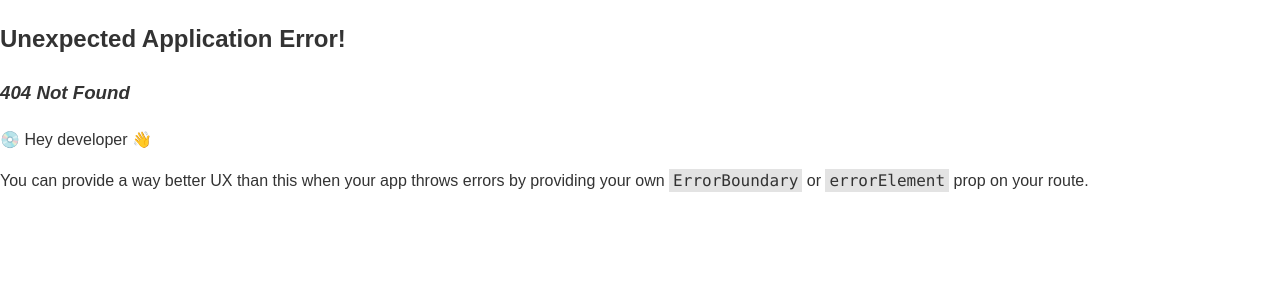
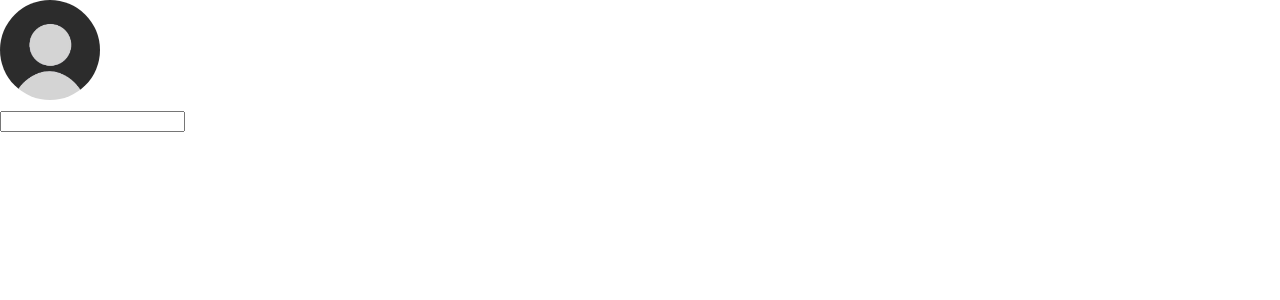
Before and after one commit to HebaHamdan2/Draw-Insight-app, a React (Create React App) app: page /signup in a window 1280 px wide. Before the commit this address had no page. Shown: the top 300 px of the page. Built offline with nearby package versions, Linux system fonts and the light colour scheme.

Commit message:
Landing page done

```diff
--- a/src/App.js
+++ b/src/App.js
@@ -1,10 +1,12 @@
 import './App.css';
 import { createBrowserRouter, RouterProvider } from 'react-router-dom';
-import LandingPage from './Pages/LandingPage/LandingPage.jsx';
+import LandingPage from './Pages/Home/Home.jsx';
+import Signup from './Pages/Signup/Signup.jsx';
 
 function App() {
   let routers=createBrowserRouter([
-    {path:'',element:<LandingPage/>}
+    {path:'',element:<LandingPage/>},
+    {path:'/signup',element:<Signup/>}
   ])
   return (
   <RouterProvider router={routers}>
--- a/src/Pages/LandingPage/LandingPage.jsx
+++ b/src/Pages/Home/Home.jsx
@@ -1,7 +1,7 @@
 import React from "react";
 import './LandingPage.css';
 
-const LandingPage = () => {
+const Home = () => {
   return (
     <div className="landing-page">
       <section className="hero-banner">
@@ -38,4 +38,4 @@ const LandingPage = () => {
   );
 };
 
-export default LandingPage;
+export default Home;
--- /dev/null
+++ b/src/Pages/Signup/Signup.css
@@ -0,0 +1,5 @@
+.profile-pic{
+    border-radius: 50%;
+    cursor: pointer;
+    height: 100px;
+}
--- /dev/null
+++ b/src/Pages/Signup/Signup.jsx
@@ -0,0 +1,17 @@
+import React from 'react'
+import './Signup.css'
+const Signup = () => {
+  return (
+   <>
+   <form action="">
+    <img src="./null.jpg" alt="profile-pic"  className='profile-pic' />
+    <div className=''>
+      <label htmlFor=""></label>
+<input type="text" name="" id="" />
+    </div>
+   </form>
+   </>
+  )
+}
+
+export default Signup
```
Also changed, not shown: public/null.jpg (added), src/Pages/Home/LandingPage.css (renamed from src/Pages/LandingPage/LandingPage.css).
